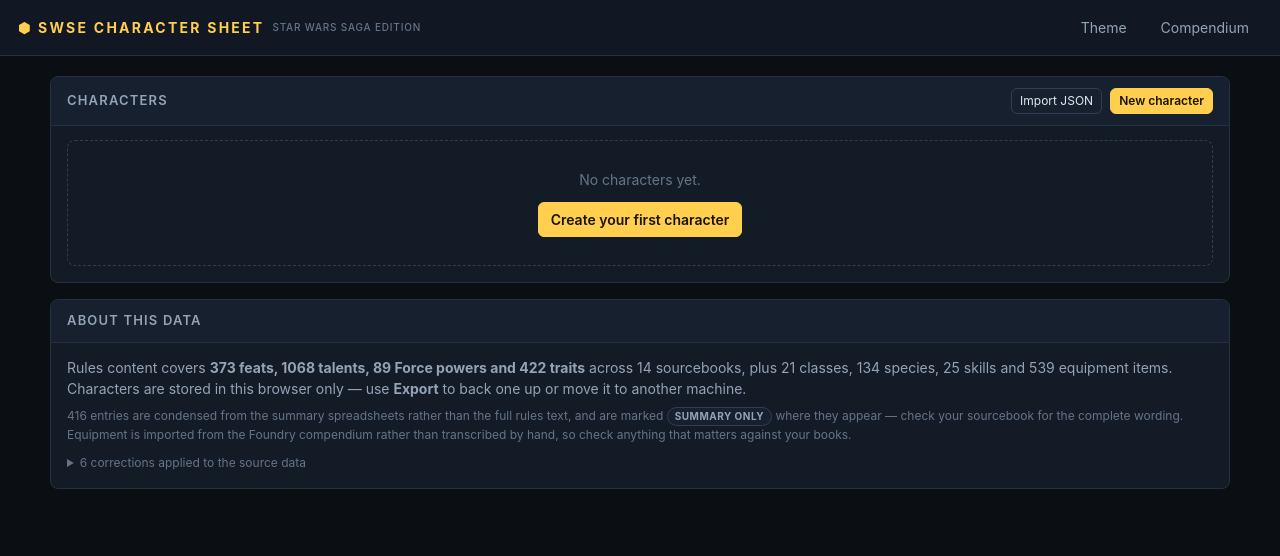
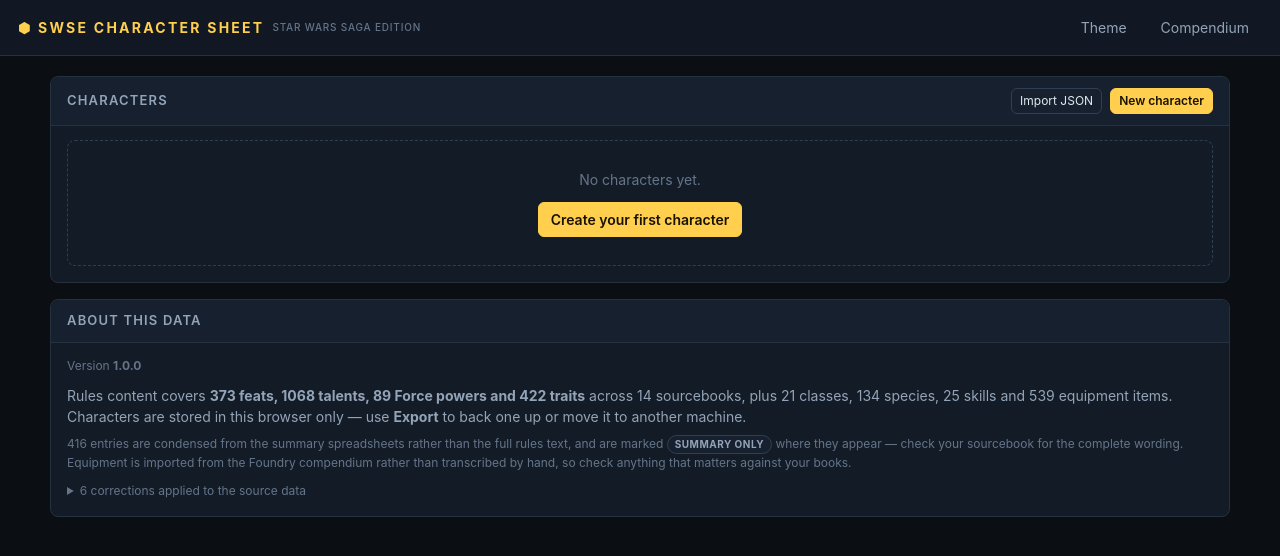
Before and after one commit to EddieRendel/SWSE-CharacterSheet, a React (Vite) app: page / in a window 1280 px wide. Shown: the top 556 px of the page. Built offline with nearby package versions, Linux system fonts and the light colour scheme.

Commit message:
Release v1.0.0 details

```diff
--- a/package.json
+++ b/package.json
@@ -1,7 +1,7 @@
 {
   "name": "swse-character-sheet",
   "private": true,
-  "version": "0.0.0",
+  "version": "1.0.0",
   "type": "module",
   "scripts": {
     "dev": "vite",
--- a/src/App.tsx
+++ b/src/App.tsx
@@ -38,6 +38,12 @@
   noText: VISIBLE.filter(f => f.incomplete || !f.description.join('').trim()).length,
   summaryOnly: VISIBLE.filter(f => f.summaryOnly).length,
 };
+
+/**
+ * The build this page was made from. `define` in vite.config.ts substitutes it; the guard is
+ * for anything that loads this module outside Vite, where the identifier does not exist.
+ */
+const APP_VERSION = typeof __APP_VERSION__ === 'string' ? __APP_VERSION__ : 'dev';
 
 // Levels, feats, abilities and skills all move together when you gain a level, so they
 // live on one page rather than four tabs the player has to remember to visit.
@@ -305,6 +311,13 @@
       </Panel>
 
       <Panel title="About this data">
+        {/* A character lives in one browser's local storage and is migrated in place as the
+            app changes, so "which version were you on?" is the first question any lost-data
+            report needs an answer to. It is here rather than in the header because this is
+            the panel someone is already reading when they go looking. */}
+        <p className="hint" style={{ marginBottom: 10 }}>
+          Version <strong>{APP_VERSION}</strong>
+        </p>
         <p className="dim">
           Rules content covers <strong>{COUNTS.feats} feats, {COUNTS.talents} talents,{' '}
           {COUNTS.powers} Force powers and {COUNTS.traits} traits</strong> across {COUNTS.books} sourcebooks,
--- a/vite.config.ts
+++ b/vite.config.ts
@@ -1,5 +1,10 @@
+import { readFileSync } from 'node:fs'
 import { defineConfig } from 'vite'
 import react from '@vitejs/plugin-react'
+
+// Read rather than imported, so the config needs no resolveJsonModule and no import
+// attribute. There is one version in the repo and this is it.
+const { version } = JSON.parse(readFileSync(new URL('./package.json', import.meta.url), 'utf8'))
 
 // https://vite.dev/config/
 export default defineConfig({
@@ -8,6 +13,13 @@
   // src/data/index.ts builds icon URLs from import.meta.env.BASE_URL, so setting
   // this is all that's needed for the artwork to resolve once deployed.
   base: '/SWSE-CharacterSheet/',
+
+  // Substituted into the bundle at build time. The About panel prints it, so a bug report
+  // can name the build it came from — which matters more than usual here, because a
+  // character lives in one browser's local storage and never leaves it.
+  define: {
+    __APP_VERSION__: JSON.stringify(version),
+  },
 
   // A port of our own, so a Vite project already holding 5173 does not push this one to
   // 5174 and leave you guessing which window is which. `strictPort` makes a clash an error
```
Also changed, not shown: src/vite-env.d.ts (added, +10 -0 lines).
